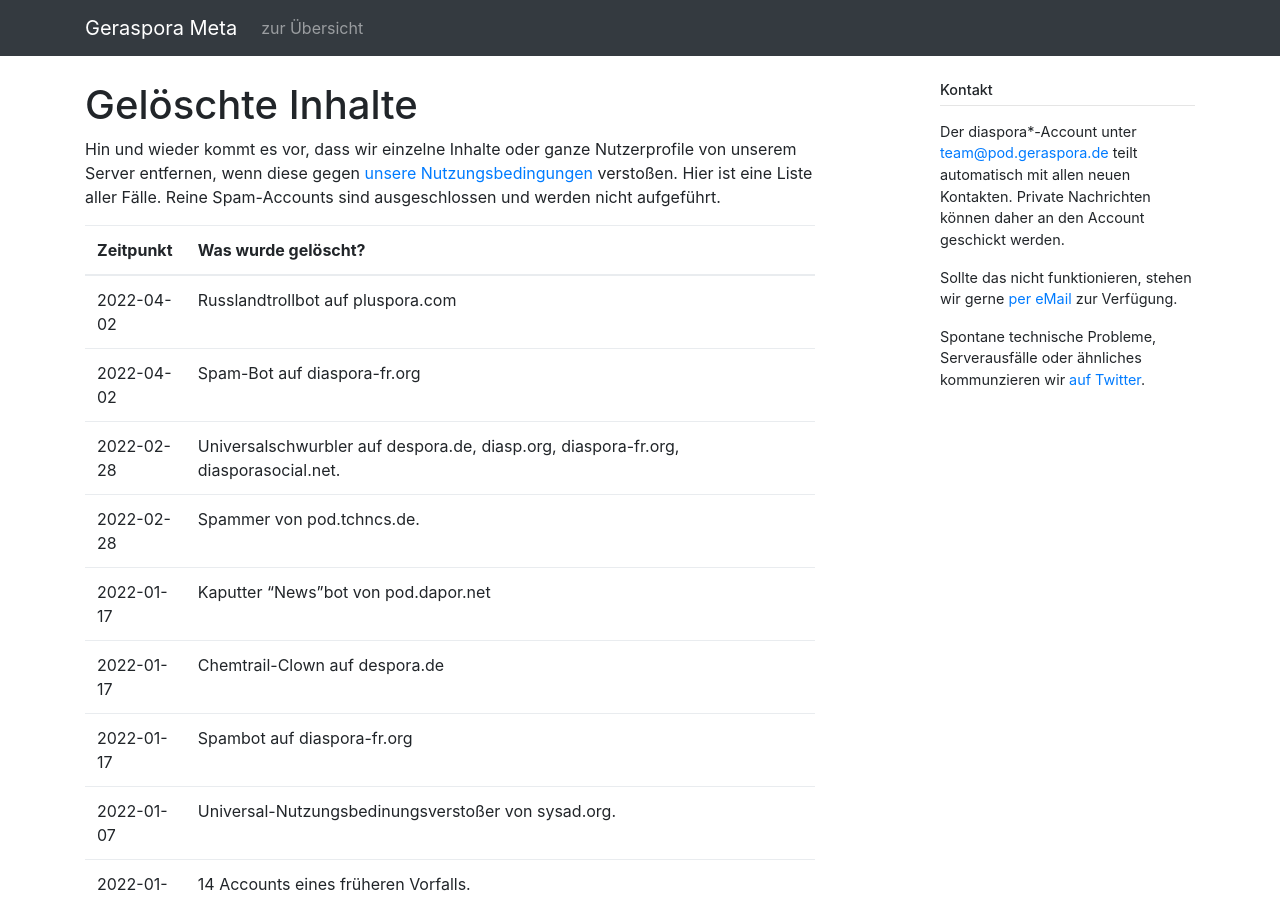
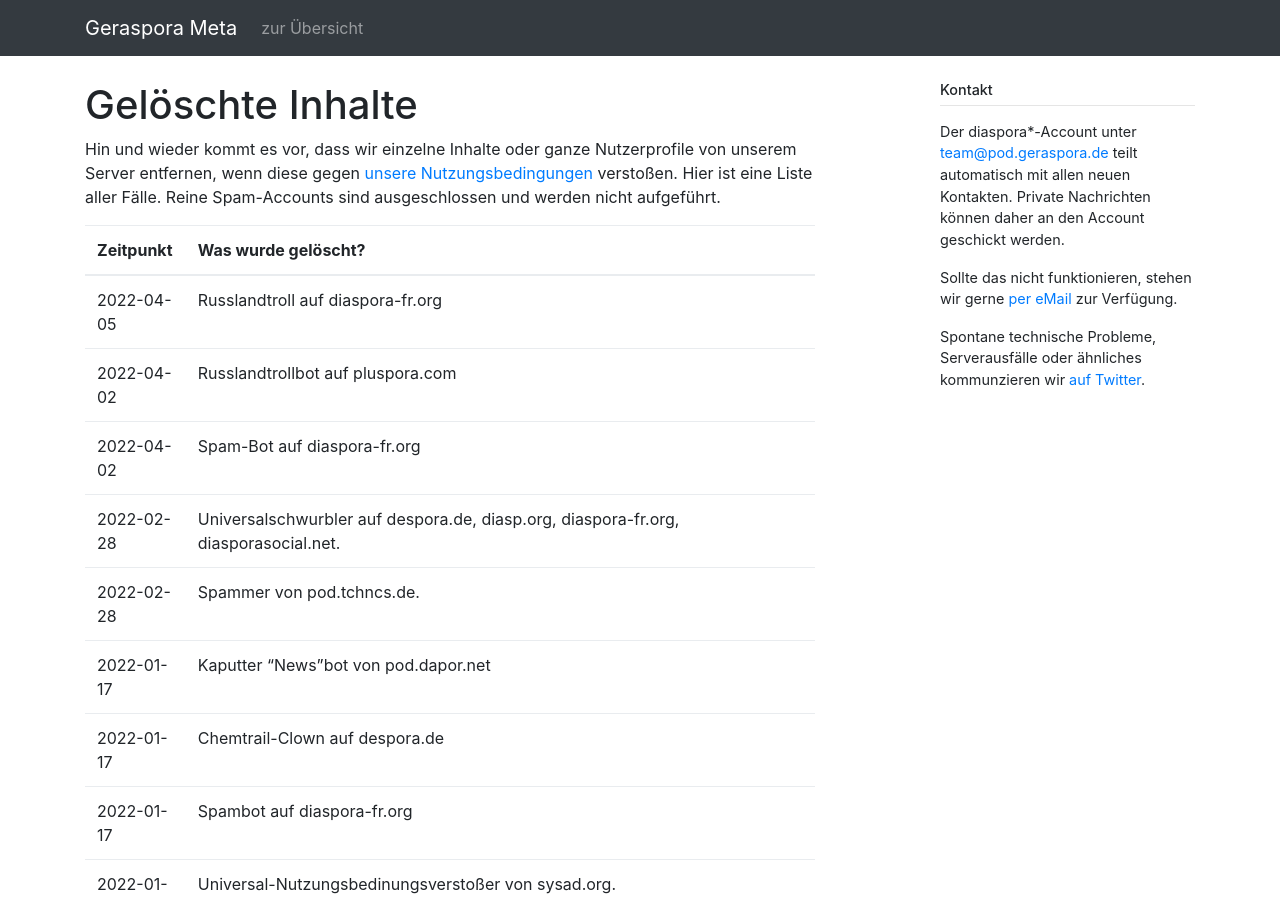
Before and after one commit to geraspora/meta, a Jekyll site: the page built from pod/deleted_contents.md, in a window 1280 px wide and 900 px high. Built offline with Jekyll 4.4.1, drawn with Linux system fonts in a browser that asks for light colours.

Commit message:
+deletion

```diff
--- a/pod/deleted_contents.md
+++ b/pod/deleted_contents.md
@@ -8,6 +8,7 @@
 
 | Zeitpunkt  | Was wurde gelöscht?                                                                                                                                                                                                                                                                                                                                                                                                                                                                                                                                                                                                                                                                                                                                                                                                                                                                                                                                                       |
 | ---------- | ------------------------------------------------------------------------------------------------------------------------------------------------------------------------------------------------------------------------------------------------------------------------------------------------------------------------------------------------------------------------------------------------------------------------------------------------------------------------------------------------------------------------------------------------------------------------------------------------------------------------------------------------------------------------------------------------------------------------------------------------------------------------------------------------------------------------------------------------------------------------------------------------------------------------------------------------------------------------- |
+| 2022-04-05 | Russlandtroll auf diaspora-fr.org                                                                                                                                                                                                                                                                                                                                                                                                                                                                                                                                                                                                                                                                                                                                                                                                                                                                                                                                         |
 | 2022-04-02 | Russlandtrollbot auf pluspora.com                                                                                                                                                                                                                                                                                                                                                                                                                                                                                                                                                                                                                                                                                                                                                                                                                                                                                                                                         |
 | 2022-04-02 | Spam-Bot auf diaspora-fr.org                                                                                                                                                                                                                                                                                                                                                                                                                                                                                                                                                                                                                                                                                                                                                                                                                                                                                                                                              |
 | 2022-02-28 | Universalschwurbler auf despora.de, diasp.org, diaspora-fr.org, diasporasocial.net.                                                                                                                                                                                                                                                                                                                                                                                                                                                                                                                                                                                                                                                                                                                                                                                                                                                                                       |
```
